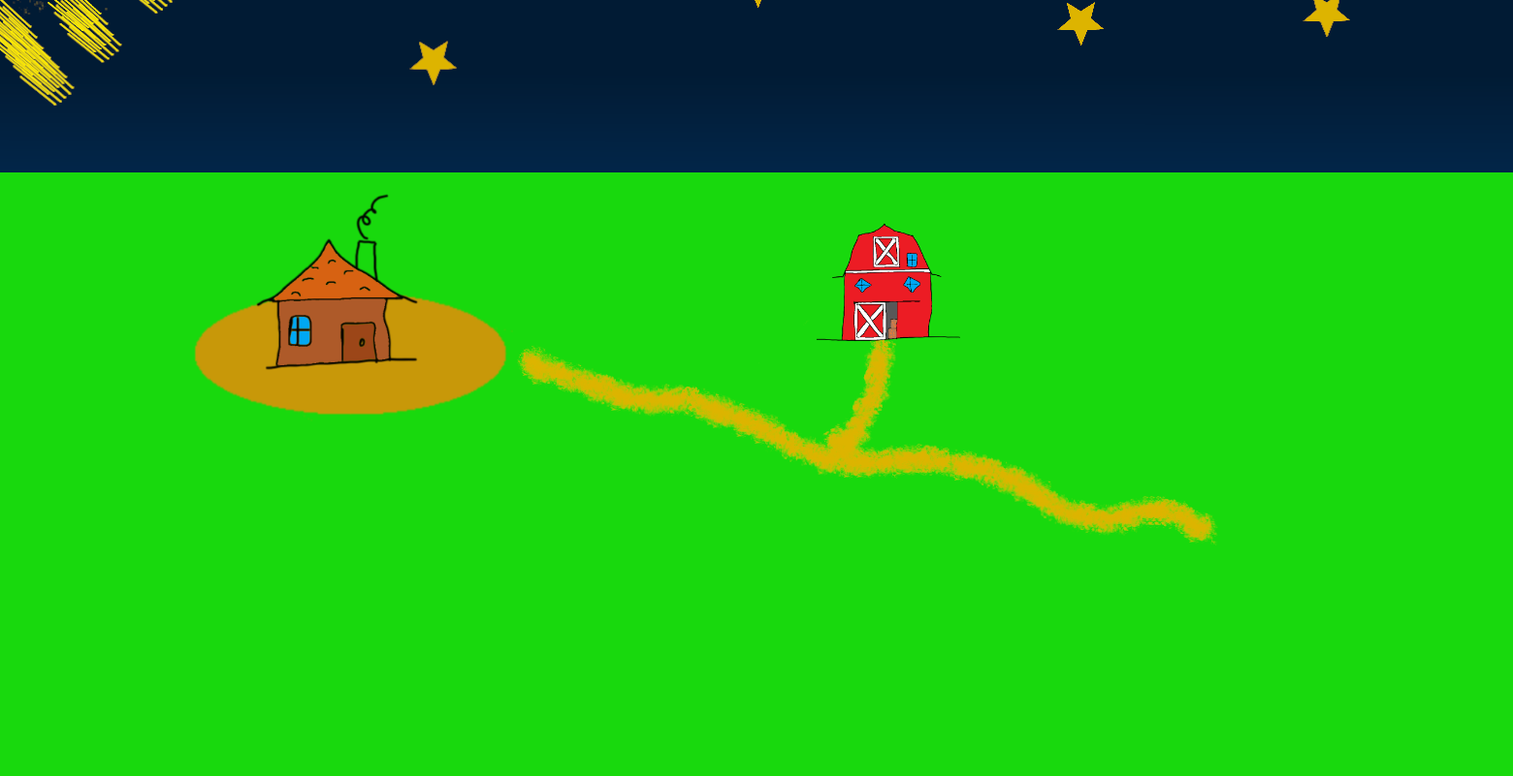
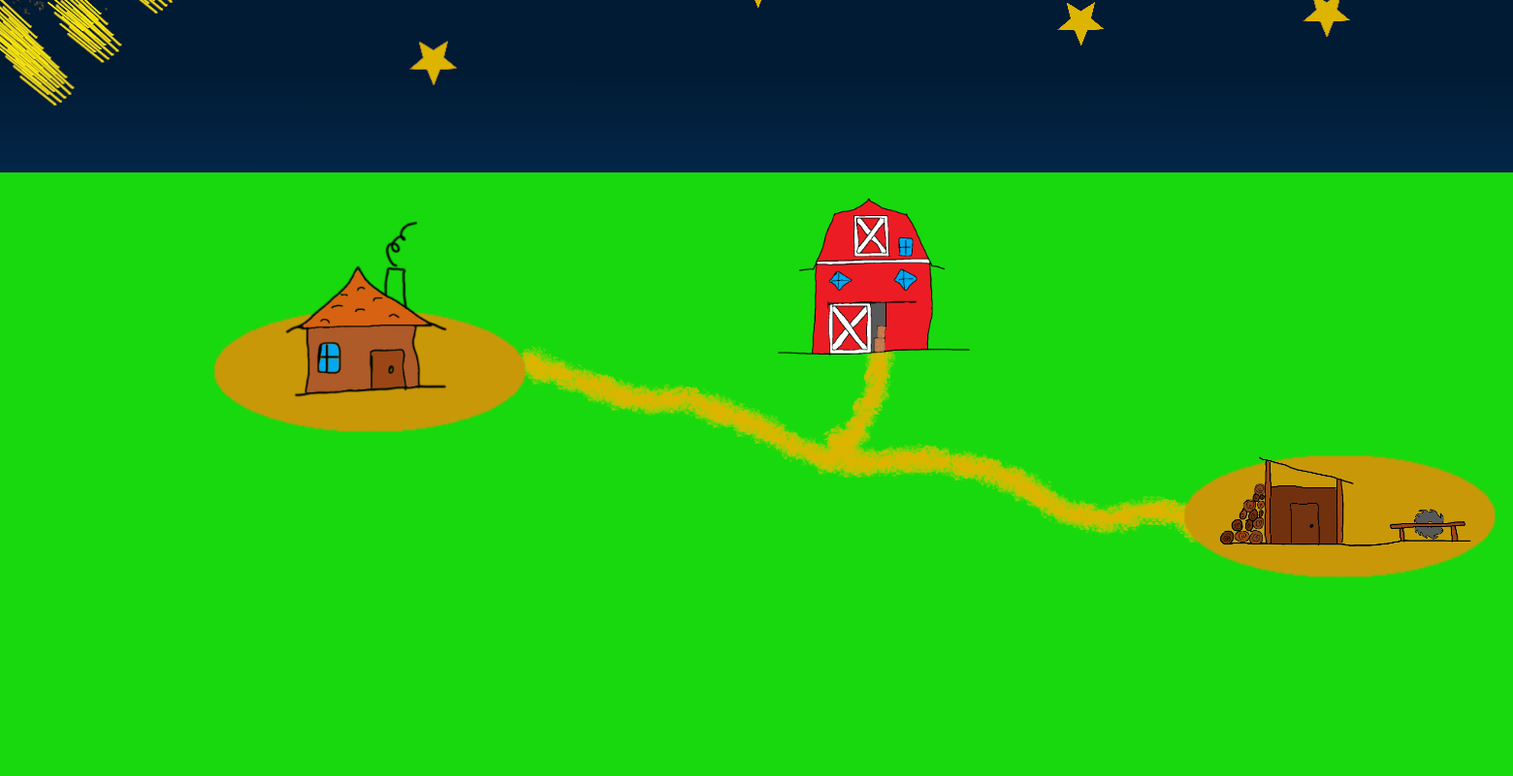
Before and after one commit to Maxime-Lenfant/PIW, a Flask app: page /cecinestpasunebackdoor in a window 1560 px wide. Shown: the part 231-1032 px from the top of the page at 97% size. Run offline with Flask 3, Linux system fonts and the light colour scheme; some libraries are stand-ins or nearby versions.

Commit message:
Continuité du html     ajout de la scierie

```diff
--- a/Code/main.py
+++ b/Code/main.py
@@ -72,7 +72,7 @@ def login_auth():
 
 #test route post get
 @app.route('/infoBat', methods=['GET'])
-def get_message():
+def nomBatPopUp():
     nom_bat = request.args.get('nom_bat')
     print(nom_bat)
 
--- a/Code/static/css/casscadeDeSwag.css
+++ b/Code/static/css/casscadeDeSwag.css
@@ -12,10 +12,10 @@
     position: relative;
 }
 
-.topBar{
-    position: sticky;  /* Propriété très importante qui va permettre à la barre de se "coller" en haut de la page lorsque l'on va scroller */
-    position: -webkit-sticky; /*Compatibilité avec safari */
-    top: 5px; /* Définie le haut de la page pour cet élément comme étant à 5 pixel plus bas que l'originale. Cela permet de ne pas avoir la barre de navigation qui soit trop collé au hauut de page */
+#topBar{
+    position: sticky;
+    position: -webkit-sticky;
+    top: 5px;
     display: grid;
     grid-template-columns: 7% 55px;
     z-index: 9;
@@ -33,23 +33,45 @@
 
 }
 
-.topbar1{
+.topbar{
     align-content: center;
     background-color: rgb(211, 197, 119);
     border: 2px solid #796700;
     border-radius: 10px;
 }
 
+
+#fondTopBar{
+    background-color: rgb(211, 197, 119);
+    border: 2px solid #796700;
+    border-radius: 10px;
+}
+
+.Batiment{
+        filter: brightness(1); /* Initial brightness filter for demonstration */
+        position: absolute;
+        display: inline-block;
+        width: auto;
+        height: auto;
+}
+
+.Cercle{
+  height: auto;
+  width: 330px;
+  position: absolute;
+
+}
+
 #Entrepot{
   opacity: 100%;
-    left: 840px;
-    top: 450px;
+  left: 800px;
+  top: 420px;
   position: absolute;
   display: inline-block;
 }
 
 #entrepotIm{
-    width: 150px;
+  width: 200px;
   height: auto;
 }
 
@@ -69,37 +91,35 @@
   margin-left: -60px;
 }
 
-
-#fondTopBar{
-    background-color: rgb(211, 197, 119);
-    border: 2px solid #796700;
-    border-radius: 10px;
-}
-
-.cercle{
-        filter: brightness(1); /* Initial brightness filter for demonstration */
-        position: absolute;
-        display: inline-block;
-}
-
-#MaisonC{
-    top: 460px;
-    left: 200px;
-    height: auto;
-    width: 330px;
-    position: absolute;
-
+#Maison{
+  top: 550px;
+  left: 220px;
 }
 
 #MaisonIm{
-    top: 350px;
-    left: 250px;
+  left: 60px;
   height: auto;
   width: 200px;
+  top: -100px;
   position: absolute;
 }
 
-/* TEST MODAL */
+#Scierie{
+  top: 700px;
+  left: 1220px;
+}
+
+#ScierieIm{
+  height: auto;
+  left: 30px;
+  width: 270px;
+  position: absolute;
+}
+
+
+
+
+/* pop Up */
 .popUp {
     display: none; /* Hidden by default */
     position: fixed; /* Stay in place */
@@ -123,12 +143,11 @@
     border-radius: 10px;
   }
 
+  /* à rajouter*/
   @keyframes zoom {
     from {transform: scale(0.1)}
     to {transform: scale(1)}
   }
-
-  /* The Close Button */
   #BoutonCroix {
     position: absolute;
     top: 100px;
@@ -150,3 +169,5 @@
   #titrePopUp{
     text-align: center;
   }
+
+  /* ################# */
--- a/Code/static/js/hackDeLaNASA.js
+++ b/Code/static/js/hackDeLaNASA.js
@@ -16,7 +16,7 @@ $(document).ready(function(){
   });
 
   // Affciher le pop up
-  $(".cercle").hover(function(){
+  $(".Batiment").hover(function(){
     $(this).css("filter", "brightness(0.5)");
   },
   function(){
@@ -28,7 +28,7 @@ $(document).ready(function(){
   });
 
 
-  $(".cercle").click(function(){
+  $(".Batiment").click(function(){
     $(".popUp").css("display", "block");
   });
 
@@ -39,7 +39,7 @@ $(document).ready(function(){
 
 // test ajax post get
 
-$(".cercle").click(function() {
+$(".Batiment").click(function() {
   $.ajax({
       url: "/infoBat",
       type: "GET",
--- a/Code/templates/jeusupergenial.html
+++ b/Code/templates/jeusupergenial.html
@@ -12,30 +12,33 @@
 
     <body id="village" >
         <style>#village{background-image: url("{{url_for('static', filename='/images/bg2.png')}}");}</style>
-            <div class="topBar">
-                <div class="topbar1">
-                <p> Nom Village
+        <div id="topBar">
+            <div class="topbar">
+                <p id="playerInfo"> Nom Village
                     Username
                 </p>
             </div>
-                <div class = "topbar1">
+            <div class = "topbar">
                 <img id="BoutonHome" src="{{url_for('static', filename='images/iconMaison.png')}}"></img>
             </div>
         </div>
 
-            <div id="Maison" class="cercle">
-            <img id="MaisonC" src="{{url_for('static', filename='images/cercleMaison.png')}}">
+        <div id="Maison" class="Batiment">
+            <img class="Cercle" src="{{url_for('static', filename='images/cercleMaison.png')}}">
             <img id="MaisonIm"  src="{{url_for('static', filename='images/maison.png') }}">
-            </img>
         </div>
 
+        <div id="Scierie" class="Batiment">
+            <img class="Cercle" src="{{url_for('static', filename='images/cercleMaison.png')}}">
+            <img id="ScierieIm"  src="{{url_for('static', filename='images/scierie.png') }}">
+        </div>
 
-        <div id = "Entrepot" class="cercle">
+        <div id = "Entrepot" class="Batiment">
             <img id="entrepotIm" src="{{url_for('static', filename='images/entrepot.png')}}"></img>
             <span id="infoEntrepot" class="texteInfo">Entrepot - niv.1</span>
         </div>
 
-            <!-- The Modal -->
+    <!-- pop up -->
         <div id="popUpStat" class="popUp">
             <span id="BoutonCroix">&times;</span>
             <div class="ContenuPopUp">
@@ -43,6 +46,7 @@
                 <img id="marteau" src="{{url_for('static', filename='') }}">
             </div>
         </div>
+    <!-- ###### -->
 
     </body>
 </html>
--- a/test.py
+++ /dev/null
@@ -1 +0,0 @@
-import src.piwsql as piw
```
Also changed, not shown: Code/static/images/scierie.png (added). Lines whose indentation alone changed are shown as unchanged.
